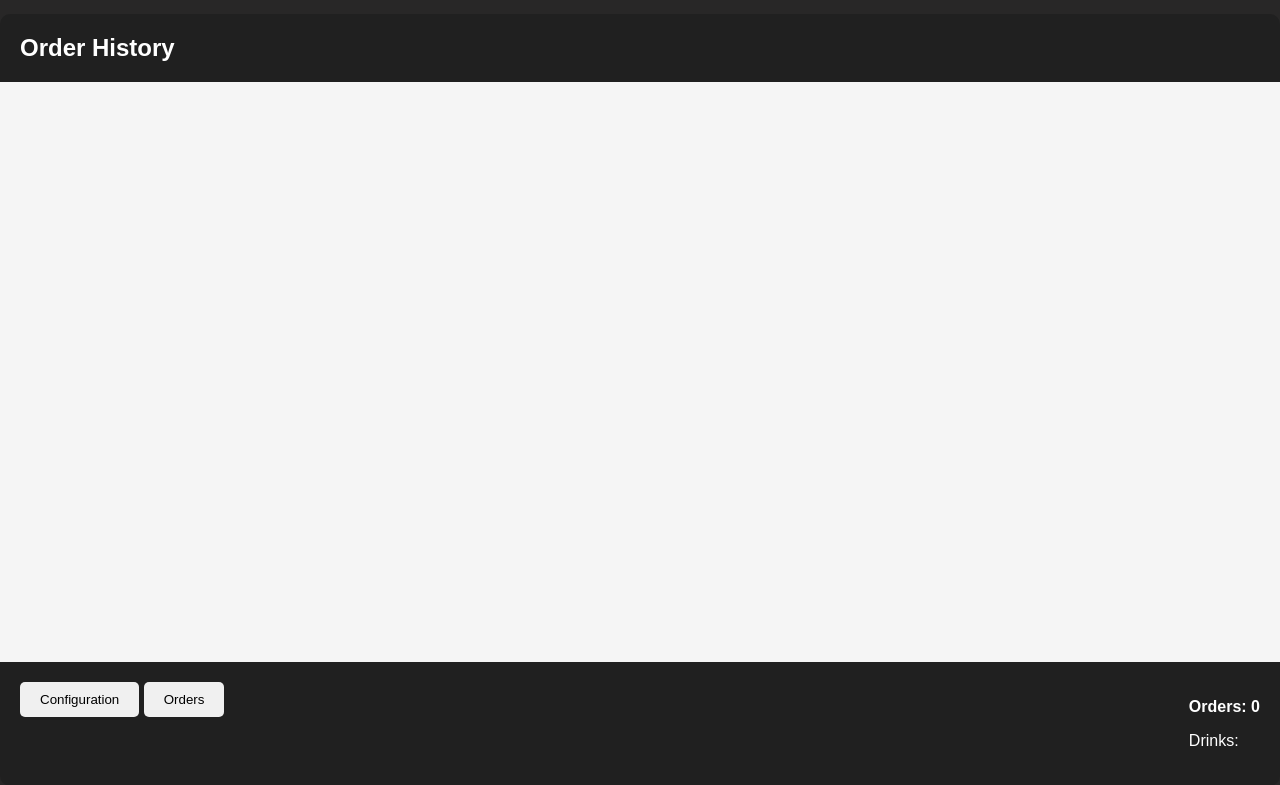
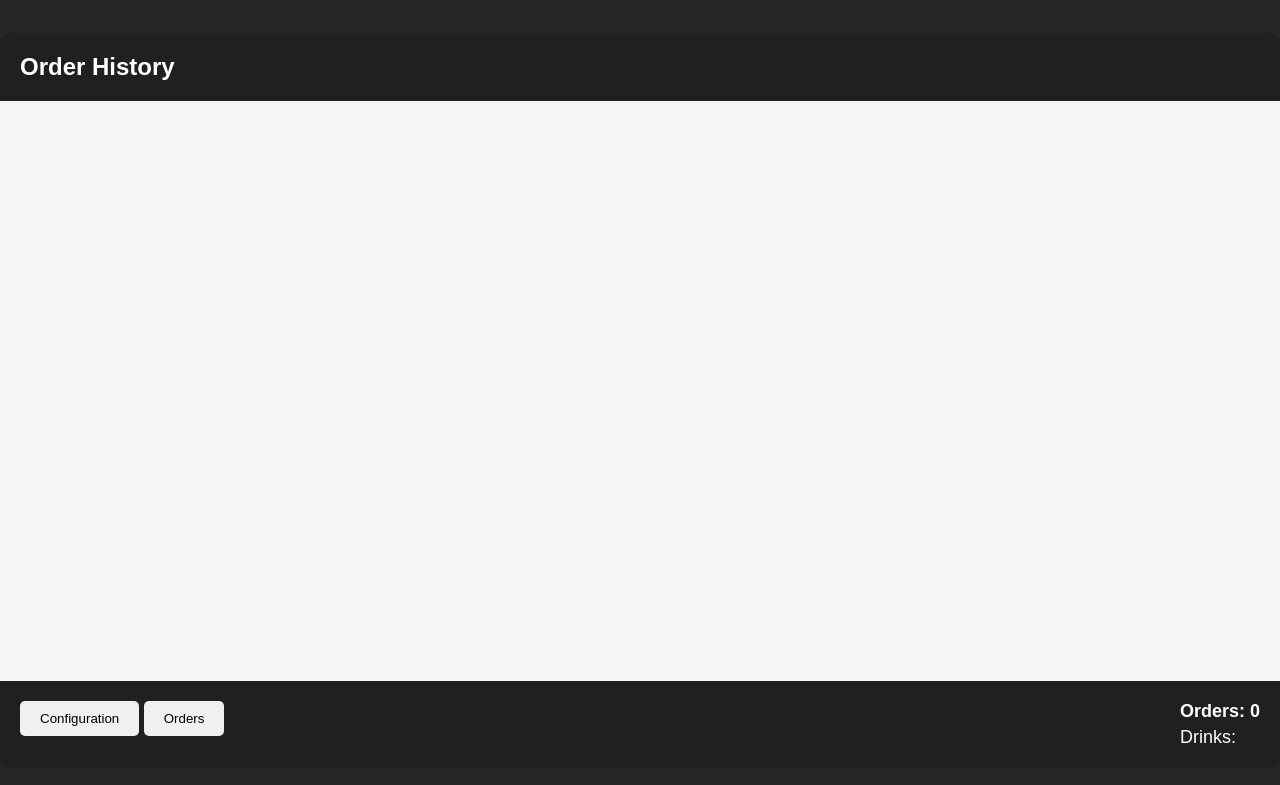
Before and after one commit to Wing-kin-chan/BrewFlow, a FastAPI app: page /history in a window 1280 px wide. Shown: the top 785 px of the page. Run offline with FastAPI, Linux system fonts and the light colour scheme.

Commit message:
+counter, +order-count, +drinks-count classes

```diff
--- a/Manager/app/static/css/style.css
+++ b/Manager/app/static/css/style.css
@@ -61,13 +61,23 @@
     border-radius: 5px;
 }
 
-.total-orders {
+.counter {
+    font-size: 18px;
     color: #fff;
-    font-size: 20px;
+    display: grid;
+    gap: 5px;
 }
 
 .order-count {
     font-weight: bold;
+    margin-top: 0px;
+    margin-bottom: 0px;
+}
+
+.drinks-count {
+    font-weight: lighter;
+    margin-top: 0px;
+    margin-bottom: 0px;
 }
 
 /* Style for main order list area */
@@ -152,12 +162,14 @@
 
 .order-batch-card-body {
     display: flex;
+    max-height: 59.5vh;
     flex-direction: column;
     justify-items: auto;
     width: 100%;
     gap: 5px;
     flex-grow: 1;
-    overflow: hidden;
+    overflow-y: scroll;
+    overflow-x: hidden;
 }
 
 ul {
```
